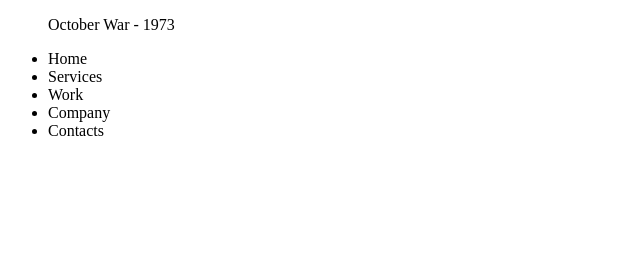
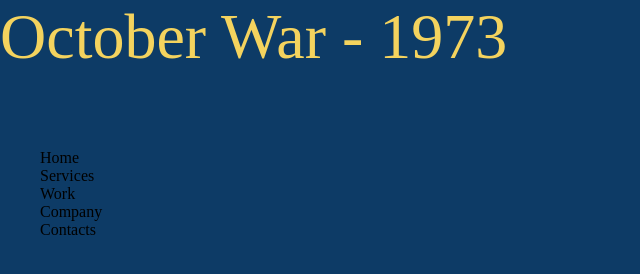
Before and after one commit to Seaway-Software-Development/web-skeleton-and-navigation-qb73, a plain HTML site: page index.html in a window 1280 px wide. Shown: the whole page, without its empty margins (0-640 px from the left). Drawn offline with Linux system fonts and the light colour scheme.

Commit message:
fixed Index

```diff
--- a/index.html
+++ b/index.html
@@ -5,7 +5,7 @@
 <meta name="description" content="The October War, otherwise known as the Yom Kippur War, was offensive of Egyption and Syrian forces invading Israel at two fronts, most notably seeing combat in the Golan Heights, and the Eastern bank of the Suez Canal. It lasted between October 6th through October 25th, with hundreds dead and wounded from each side.">
 <meta name="keywords" content="October War, Yom Kippur War, 1973">
     <title>October War - Home</title>
-    <link rel="stylsheet" href="/css/styles.css">
+    <link rel="stylesheet" href="css/styles.css">
 </head>
 
 <body>
```
